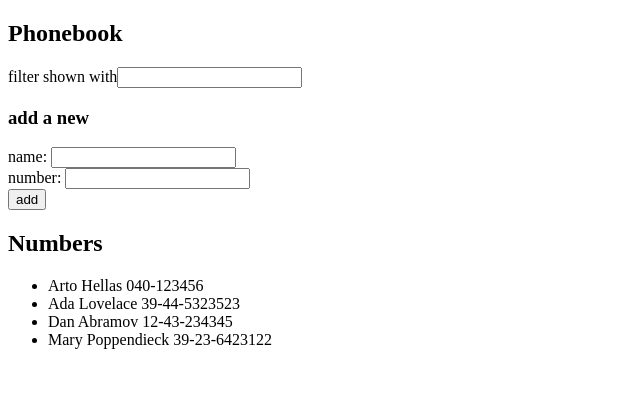
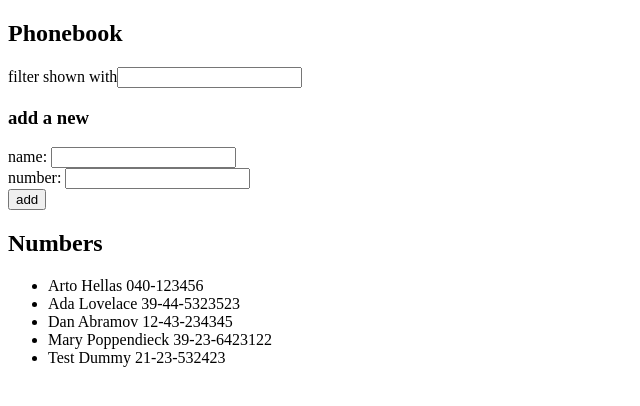
Before and after one commit to Steve-T-Pham/fullstackopen2023, a React (Vite) app in the folder part2/phonebook/: page / in a window 1280 px wide. Shown: the top 406 px of the page, without its empty margins (0-640 px from the left). Built offline with nearby package versions, Linux system fonts and the light colour scheme; data requests are answered from the project's data file.

Commit message:
server added + axios module

```diff
--- a/part2/phonebook/db.json
+++ b/part2/phonebook/db.json
@@ -1,5 +1,5 @@
 {
-    "persons":[
+  "persons": [
     {
       "name": "Arto Hellas",
       "number": "040-123456",
@@ -19,6 +19,11 @@
       "name": "Mary Poppendieck",
       "number": "39-23-6423122",
       "id": 4
+    },
+    {
+      "name": "Test Dummy",
+      "number": "21-23-532423",
+      "id": 5
     }
   ]
 }
--- a/part2/phonebook/src/App.jsx
+++ b/part2/phonebook/src/App.jsx
@@ -1,5 +1,6 @@
 import { useState, useEffect } from 'react';
 import axios from 'axios';
+import personsService from './services/persons';
 import PersonForm from './PersonForm';
 import Filter from './Filter';
 import Persons from './Persons';
@@ -31,21 +32,32 @@ const App = () => {
         number: newNumber,
         id: persons.length + 1
       }
-      setPersons(persons.concat(newPersonObject));
-      setNewName('');
-      setNewNumber('');
+      personsService
+        .create(newPersonObject)
+        .then(returnedPerson => {
+          setPersons(persons.concat(returnedPerson));
+          setNewName('');
+          setNewNumber('');
+        })
     }
     else
       alert(`${newName} is already added to phonebook`);
   }
 
+  const deleteName = id => {
+        personsService
+          .remove(id)
+          .then(returnedPerson =>
+            console.log(returnedPerson)
+          );
+  }
+
   useEffect(() => {
-    axios
-      .get('http://localhost:3001/persons')
-      .then(res => {
-        setPersons(res.data);
+    personsService
+      .getAll()
+      .then(initialPersons => {setPersons(initialPersons)
       })
-  }, []);
+    }, []);
 
   return (
     <div>
@@ -65,7 +77,7 @@ const App = () => {
 
       <h2>Numbers</h2>
 
-      <Persons persons={persons} filter={filter}/>
+      <Persons persons={persons} filter={filter} deleteName={deleteName} />
     </div>
   )
 }
--- a/part2/phonebook/src/Persons.jsx
+++ b/part2/phonebook/src/Persons.jsx
@@ -1,9 +1,14 @@
-const Persons = ({ persons, filter }) => {
+const Persons = ({ persons, filter, deleteName }) => {
+
     return(
         <ul>
             {(!filter ?
                 persons.map(person => <li key={person.id}>{person.name} {person.number}</li>) :
-                persons.filter(person => person.name.toLowerCase().includes(filter.toLowerCase())).map(person => <li key={person.id}>{person.name} {person.number}</li>))}
+                persons.filter(person =>
+                    person.name.toLowerCase().includes(filter.toLowerCase()))
+                    .map(person =>
+                    <li key={person.id}>{person.name} {person.number} <button onClick={deleteName}>delete</button></li>)
+            )}
         </ul>
     );
 
--- /dev/null
+++ b/part2/phonebook/src/services/persons.js
@@ -0,0 +1,24 @@
+import axios from 'axios';
+const baseUrl = 'http://localhost:3001/persons'
+
+const getAll = () => {
+    const request = axios.get(baseUrl);
+    return request.then(res => res.data);
+}
+
+const create = newPerson => {
+    const request = axios.post(baseUrl, newPerson);
+    return request.then(res => res.data);
+}
+
+const update = (id, newPerson) => {
+    const request = axios.put(`${baseUrl}/${id}`, newPerson);
+    return request.then(res => res.data);
+}
+
+const remove = id => {
+    const request = axios.delete(`${baseUrl}/${id}`);
+    return request.then(res => res.data);
+}
+
+export default { getAll, create, update, remove };
```
Lines whose indentation alone changed are shown as unchanged.
